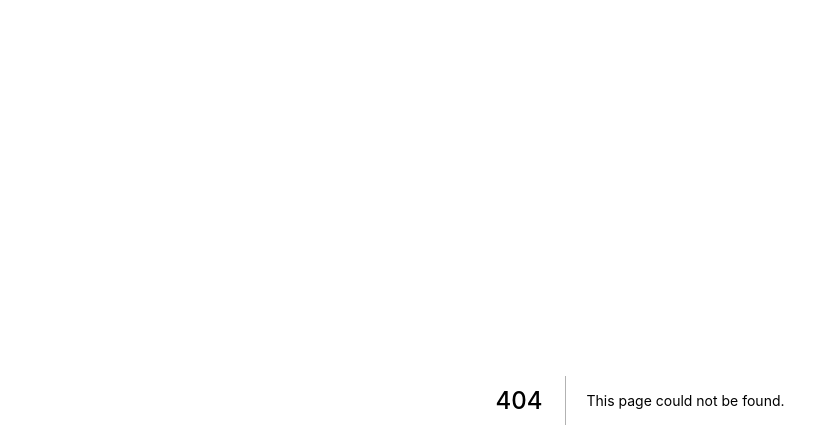
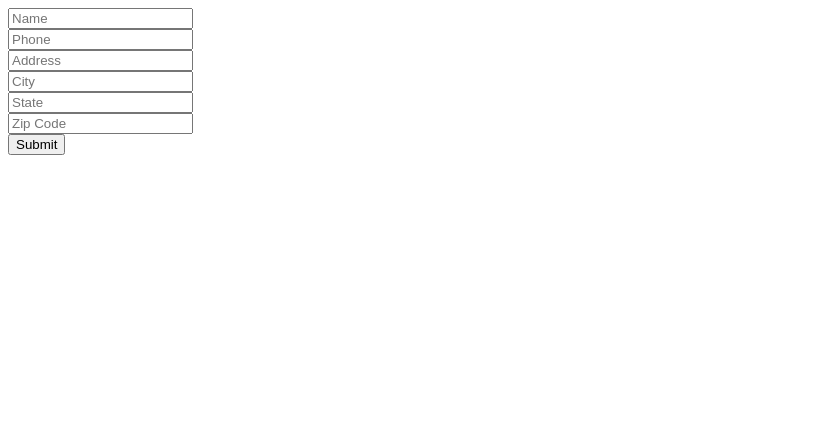
Before and after one commit to Neighbor-Army/help-with-covid, a Next.js app: page /form in a window 1280 px wide. Before the commit this address had no page. Shown: the top 448 px of the page, without its empty margins (0-839 px from the left). Built offline with nearby package versions, Linux system fonts and the light colour scheme.

Commit message:
Adds playground for request form

```diff
--- /dev/null
+++ b/components/layout/RequestForm.js
@@ -0,0 +1,52 @@
+import React, { useState } from "react";
+import { useForm } from "react-hook-form";
+
+const RequestForm = () => {
+
+  const { register, handleSubmit, setError, errors, reset } = useForm();
+
+  const onSubmit = async (data) => {
+    console.log(data);
+  };
+
+  return (
+    <div>
+      <form className="form" onSubmit={handleSubmit(onSubmit)}>
+        {errors.invalidCredentials && (
+          <p className="form__error">{errors.invalidCredentials}</p>
+        )}
+        <div className="form__field">
+          <input  className="form__field--input" placeholder="Name" name="name" ref={register({ required: true, maxLength: 20 })}></input>
+        </div>
+        <div className="form__field">
+          <input
+          className="form__field--input"
+          placeholder="Phone"
+          name="phone"
+          ref={register({ required: true, pattern: /^(\+\d{1,2}\s)?\(?\d{3}\)?[\s.-]?\d{3}[\s.-]?\d{4}$/ })}>
+
+          </input>
+          {errors.phone && (
+              <p className="form__error">Please enter a valid phone</p>
+            )}
+        </div>
+        <div className="form__field">
+          <input  className="form__field--input" placeholder="Address" name="address" ref={register({ required: true, maxLength: 20 })}></input>
+        </div>
+        <div className="form__field">
+          <input  className="form__field--input" placeholder="City" name="city" ref={register({ required: true, maxLength: 20 })}></input>
+        </div>
+        <div className="form__field">
+          <input  className="form__field--input" placeholder="State" name="state" ref={register({ required: true, maxLength: 20 })}></input>
+        </div>
+        <div className="form__field">
+          <input  className="form__field--input" placeholder="Zip Code" name="zip" ref={register({ required: true, maxLength: 20 })}></input>
+        </div>
+
+        <button>Submit</button>
+      </form>
+    </div>
+  );
+};
+
+export default RequestForm;
--- /dev/null
+++ b/pages/form.js
@@ -0,0 +1,12 @@
+import React from 'react';
+import RequestForm from '../components/layout/RequestForm'
+
+const form = () => {
+    return (
+        <div>
+            <RequestForm />
+        </div>
+    )
+}
+
+export default form
```
Also changed, not shown: components/layout/RequestForm.scss (added).
